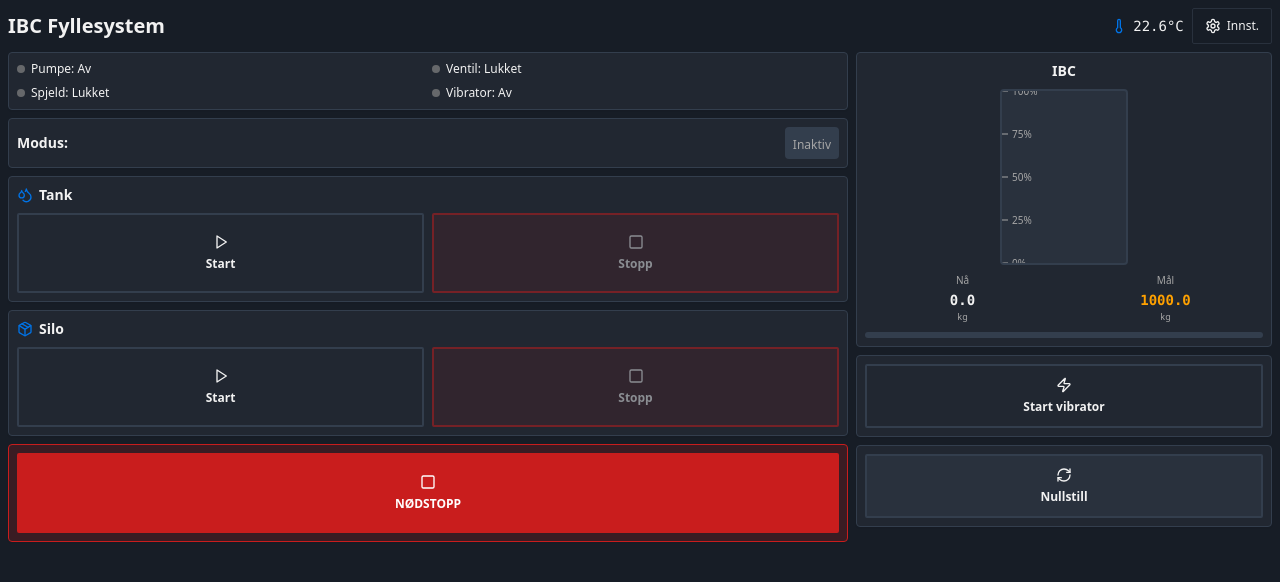
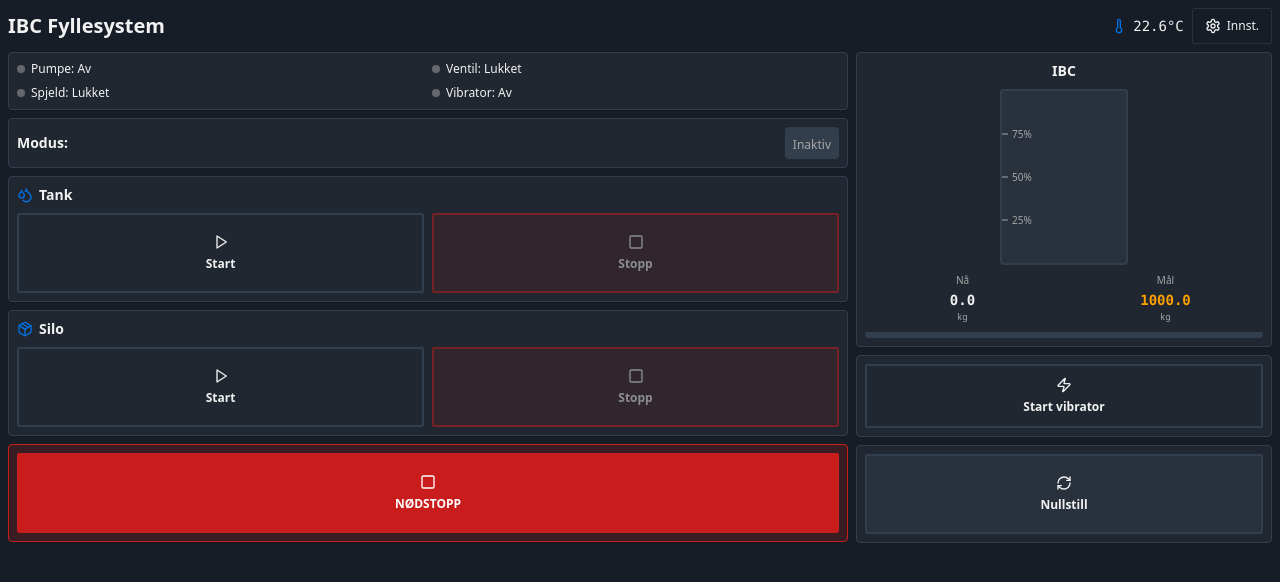
Before and after one commit to sturla1993/ca-filling, a React (Vite) app: page / in a window 1280 px wide. Shown: the top 582 px of the page. Built offline with nearby package versions, Linux system fonts and the light colour scheme; the HTML template or start-up script is replaced by a standard one.

Commit message:
Remove 0/100 markers and adjust reset button height
- Remove 0% and 100% capacity markers from IBC visualization
- Make Reset button taller to match Emergency Stop height (keep width unchanged)

```diff
--- a/src/components/IBCVisualization.tsx
+++ b/src/components/IBCVisualization.tsx
@@ -56,7 +56,7 @@ export const IBCVisualization = ({ currentWeight, targetWeight, maxCapacity, tan
         </div>
 
         {/* Capacity markers */}
-        {[0, 25, 50, 75, 100].map((mark) => (
+        {[25, 50, 75].map((mark) => (
           <div
             key={mark}
             className="absolute w-full flex items-center"
--- a/src/pages/Index.tsx
+++ b/src/pages/Index.tsx
@@ -304,7 +304,7 @@ const Index = () => {
               label="Nullstill"
               status="idle"
               onClick={resetFilling}
-              className="bg-secondary hover:bg-secondary/80 h-16"
+              className="bg-secondary hover:bg-secondary/80 h-20"
             />
           </Card>
 
```
